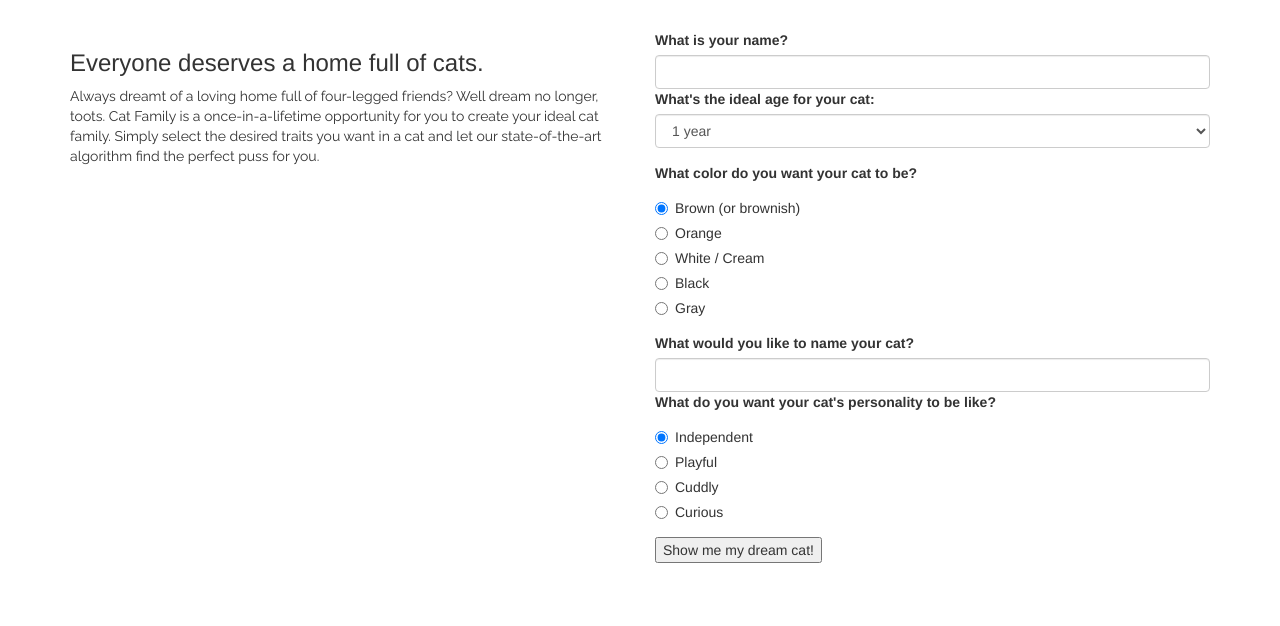
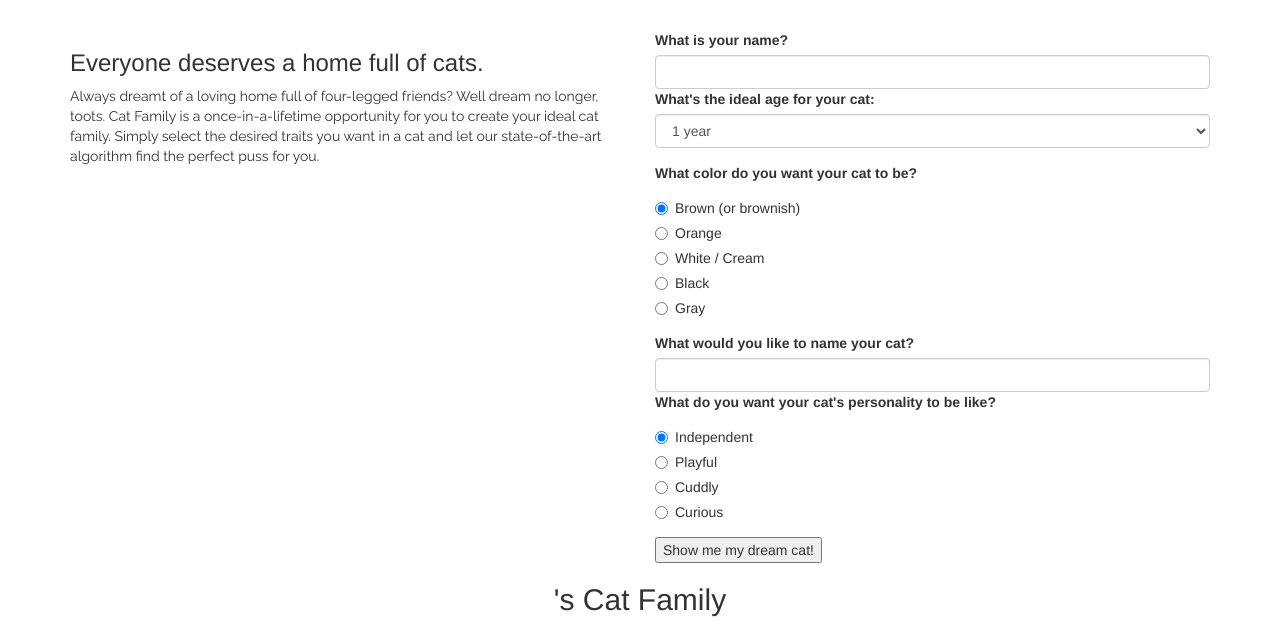
Before and after one commit to rogueminx/Cat-Family, a plain HTML site: page index.html in a window 1280 px wide. Shown: the part 196-822 px from the top of the page. Before the commit the page ends 800 px from the top, so only its background shows below. Drawn offline with Linux system fonts and the light colour scheme.

Commit message:
continue style for results section of index.html

```diff
--- a/css/styles.css
+++ b/css/styles.css
@@ -18,11 +18,16 @@ p {
 	border-style: solid;
 	border-width: 1px;
 	border-color: black;
+	border-radius: 15px;
 	padding: 15px;
-	border-radius: 15px;
+	margin: 15px 0px 15px 0px;
 }
 
 .container img {
 	width: 300px;
 	float: left;
 }
+
+.container h2 {
+	text-align: center;
+}
--- a/index.html
+++ b/index.html
@@ -70,6 +70,7 @@
 			      </form>
 					</div>
 				</div>
+				<h2><span id="fam-name"></span>'s Cat Family</h2>
 				<div class="row" id="results">
 				</div>
 	</div>
```
